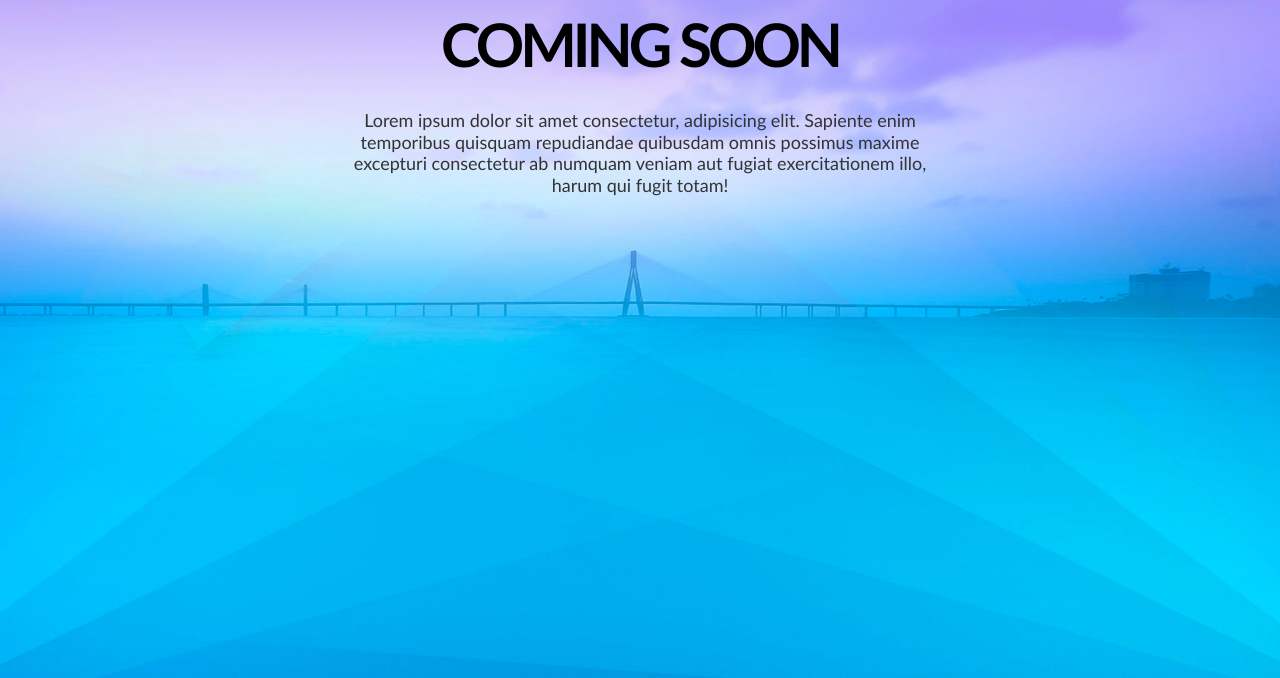
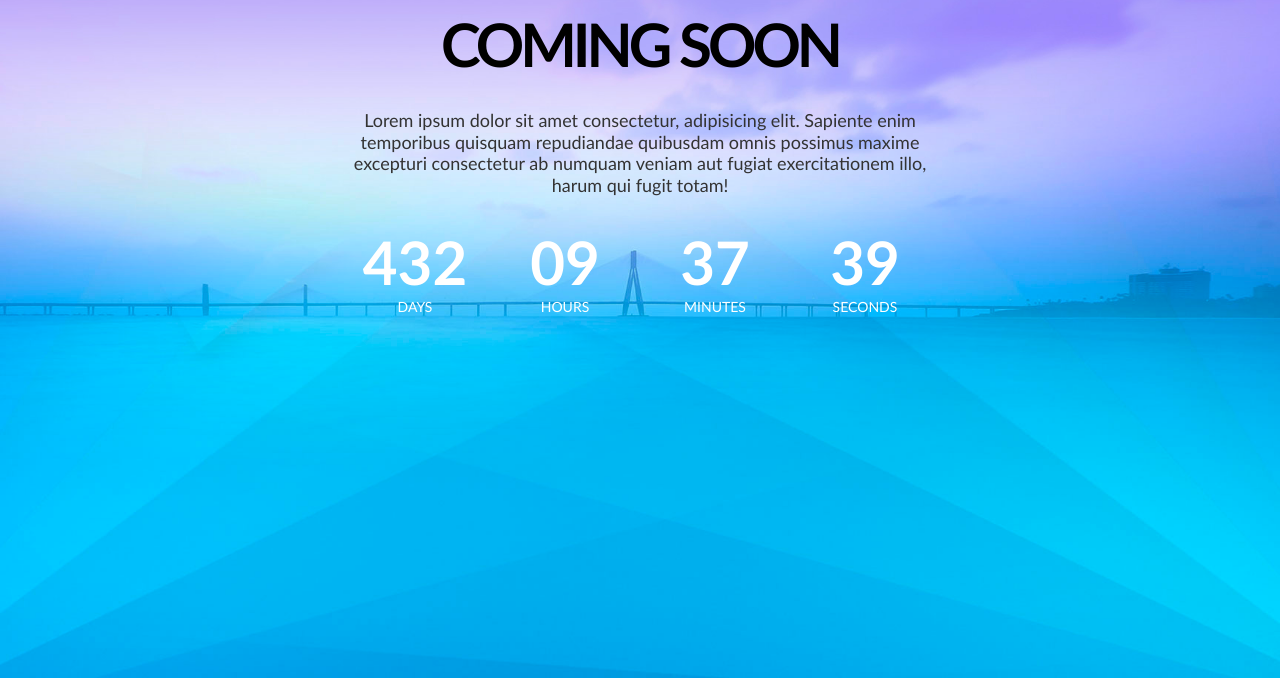
Before and after one commit to asnvc/12-coming-soon, a website: page index.html in a window 1280 px wide. Shown: the part 122-800 px from the top of the page. Drawn offline with Linux system fonts and the light colour scheme.

Commit message:
Clock #4

```diff
--- /dev/null
+++ b/css/components/clock.css
@@ -0,0 +1,24 @@
+.clock{
+    display: flex;
+    flex-wrap: wrap;
+    gap:10px 0px;
+    text-align: center;
+    color: #fff;
+}
+.clock > .time{
+    width: 25%;
+}
+.clock > .time > .value{
+    font-size: 60px;
+    font-weight: bold;
+}
+.clock > .time > .label{
+    font-size: 14px;
+    text-transform: uppercase;
+}
+
+@media (max-width:560px){
+    .clock > .time{
+        width: 50%;
+    }
+}
--- a/css/pages/home.css
+++ b/css/pages/home.css
@@ -4,6 +4,7 @@
 /* 3rd PARTY*/
 @import '../components/font-awesome.min.css';
 /* components*/
+@import '../components/clock.css';
 
 /* CUSTOM STYLE BELLOW */
 
--- a/index.html
+++ b/index.html
@@ -13,12 +13,32 @@
     <meta name="theme-color" content="#ffffff">
     <link rel="stylesheet" href="./css/pages/home.css">
 </head>
+
 <body>
     <section class=" container hero bg-main">
         <div class="short-row">
             <img class="logo" src="./img/logo.png" alt="Logo">
             <h1 class="main-tittle">Coming soon</h1>
             <p class="main-description">Lorem ipsum dolor sit amet consectetur, adipisicing elit. Sapiente enim temporibus quisquam repudiandae quibusdam omnis possimus maxime excepturi consectetur ab numquam veniam aut fugiat exercitationem illo, harum qui fugit totam!</p>
+            <div class="clock">
+                <div class="time">
+                    <div class="value">432</div>
+                    <div class="label">days</div>
+                </div>
+                <div class="time">
+                    <div class="value">09</div>
+                    <div class="label">hours</div>
+                </div>
+                <div class="time">
+                    <div class="value">37</div>
+                    <div class="label">minutes</div>
+                </div>
+                <div class="time">
+                    <div class="value">39</div>
+                    <div class="label">seconds</div>
+                </div>
+
+            </div>
         </div>
     </section>
 
```
